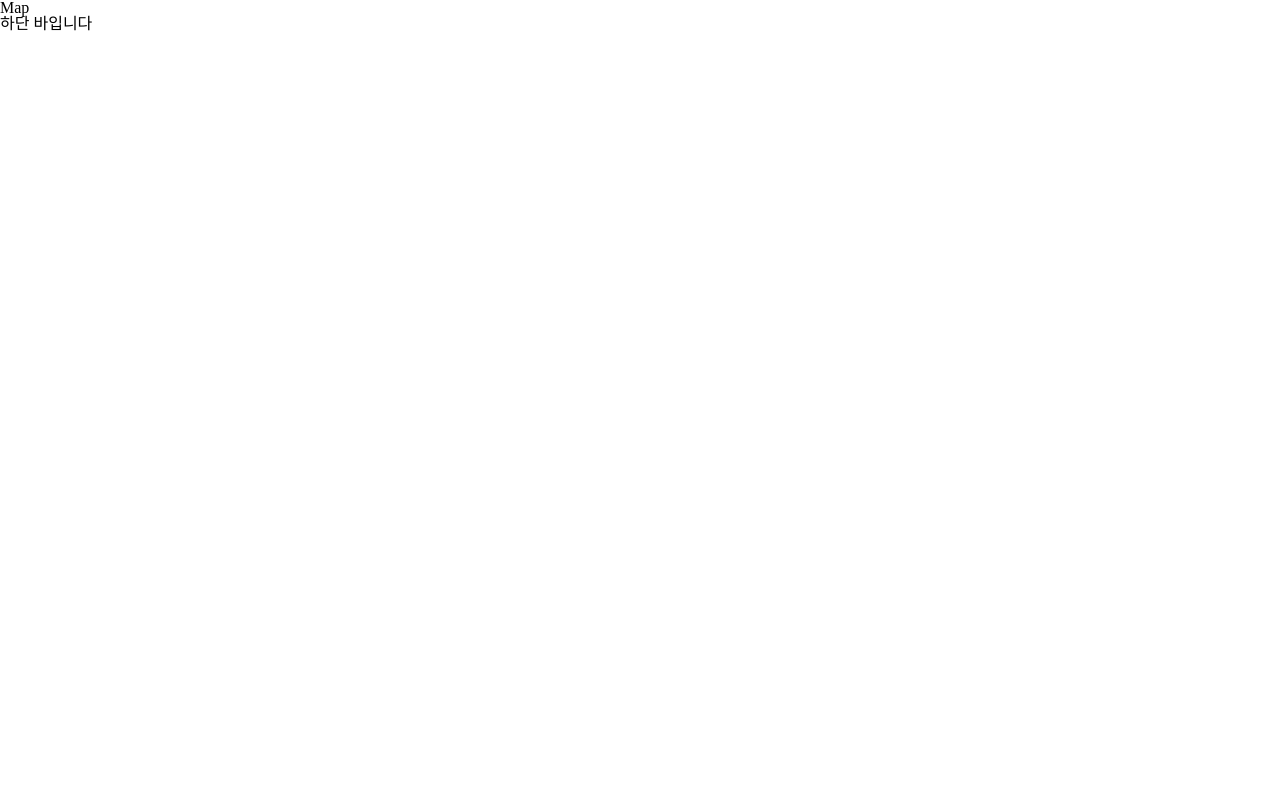
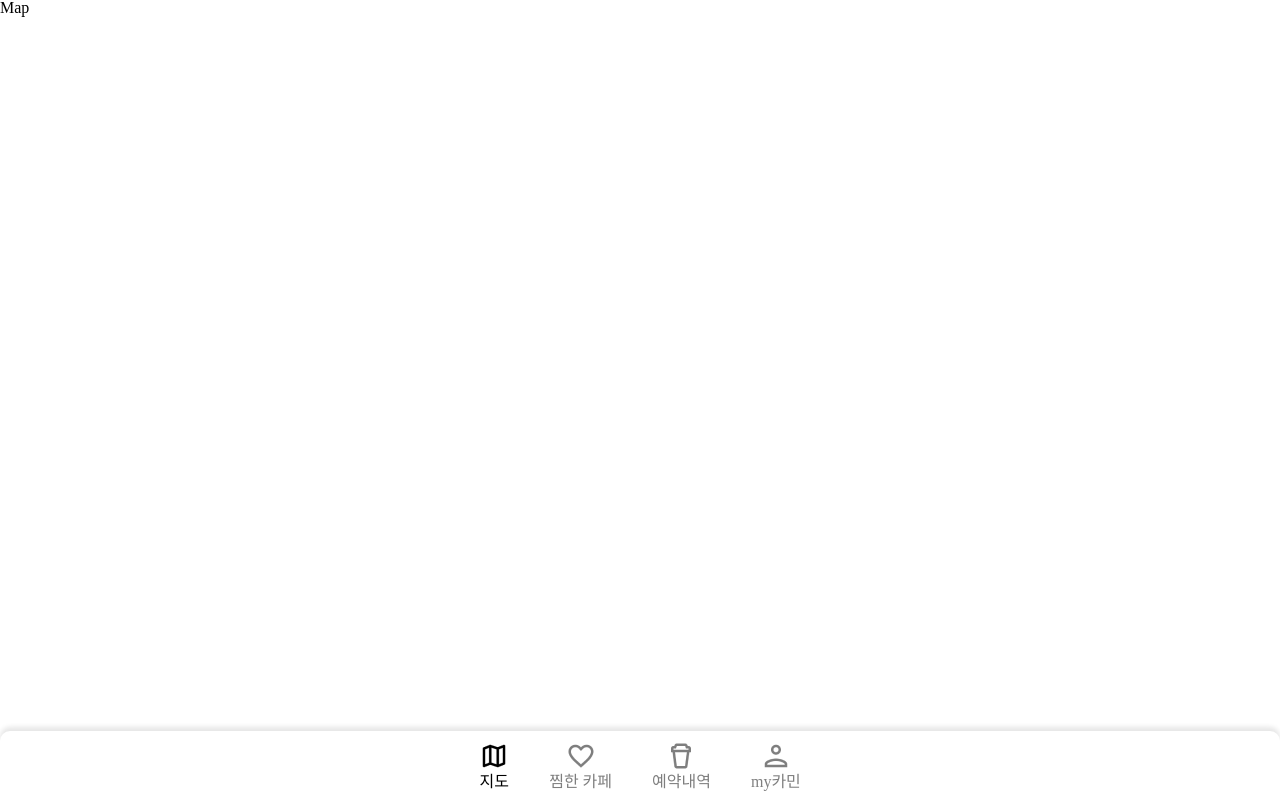
Before and after one commit to SW-HACKATHON-CAMIN/camin-client, a React (Create React App) app in the folder client/: page /map in a window 1280 px wide. Built offline with nearby package versions, Linux system fonts and the light colour scheme.

Commit message:
feat: 하단 메뉴 바 기능 추가

```diff
--- a/client/src/UserPages/MainLayout/MainLayout.css
+++ b/client/src/UserPages/MainLayout/MainLayout.css
@@ -0,0 +1,32 @@
+.main-layout-container {
+  width: 100%;
+  height: 100%;
+}
+.bottom-bar {
+  position: fixed;
+  display: flex;
+  align-items: center;
+  justify-content: center;
+  left: 0%;
+  right: 0%;
+  bottom: 0%;
+  z-index: 1;
+  background: #ffffff;
+  box-shadow: 0px -4px 5px rgba(0, 0, 0, 0.1);
+  border-radius: 10px 10px 0px 0px;
+}
+.bottom-bar a {
+  text-decoration: none;
+  color: black;
+  padding: 10px;
+  margin: 0 10px;
+}
+.bottom-bar-icon {
+  text-align: center;
+}
+.selected {
+  opacity: 1;
+}
+.not-selected {
+  opacity: 0.5;
+}
--- a/client/src/UserPages/MainLayout/MainLayout.jsx
+++ b/client/src/UserPages/MainLayout/MainLayout.jsx
@@ -1,11 +1,82 @@
 import React from "react";
+import { Link } from "react-router-dom";
+
+/* CSS Import */
+import "./MainLayout.css";
 
 function MainLayout(props) {
   const { View, Menu } = props;
   return (
     <div className="main-layout-container">
       <View {...props} />
-      <div className="bottom-bar">하단 바입니다</div>
+      <div className="bottom-bar">
+        {Menu === "Map" ? (
+          <Link to="/map" className="selected">
+            <div className="bottom-bar-icon">
+              <img src="/Assets/BottomBarIcons/Map.png" alt="지도" />
+              <div>지도</div>
+            </div>
+          </Link>
+        ) : (
+          <Link to="/map" className="not-selected">
+            <div className="bottom-bar-icon">
+              <img src="/Assets/BottomBarIcons/Map.png" alt="지도" />
+              <div>지도</div>
+            </div>
+          </Link>
+        )}
+        {Menu === "FavoriteCafe" ? (
+          <Link to="/favoritecafe" className="selected">
+            <div className="bottom-bar-icon">
+              <img src="/Assets/BottomBarIcons/Favorite.png" alt="찜한 카페" />
+              <div>찜한 카페</div>
+            </div>
+          </Link>
+        ) : (
+          <Link to="/favoritecafe" className="not-selected">
+            <div className="bottom-bar-icon">
+              <img src="/Assets/BottomBarIcons/Favorite.png" alt="찜한 카페" />
+              <div>찜한 카페</div>
+            </div>
+          </Link>
+        )}
+        {Menu === "ReservationInfo" ? (
+          <Link to="/reservationinfo" className="selected">
+            <div className="bottom-bar-icon">
+              <img
+                src="/Assets/BottomBarIcons/ReservationInfo.png"
+                alt="예약내역"
+              />
+              <div>예약내역</div>
+            </div>
+          </Link>
+        ) : (
+          <Link to="/reservationinfo" className="not-selected">
+            <div className="bottom-bar-icon">
+              <img
+                src="/Assets/BottomBarIcons/ReservationInfo.png"
+                alt="예약내역"
+              />
+              <div>예약내역</div>
+            </div>
+          </Link>
+        )}
+        {Menu === "MyInfo" ? (
+          <Link to="/myinfo" className="selected">
+            <div className="bottom-bar-icon">
+              <img src="/Assets/BottomBarIcons/MyInfo.png" alt="내 정보" />
+              <div>my카민</div>
+            </div>
+          </Link>
+        ) : (
+          <Link to="/myinfo" className="not-selected">
+            <div className="bottom-bar-icon">
+              <img src="/Assets/BottomBarIcons/MyInfo.png" alt="내 정보" />
+              <div>my카민</div>
+            </div>
+          </Link>
+        )}
+      </div>
     </div>
   );
 }
```
